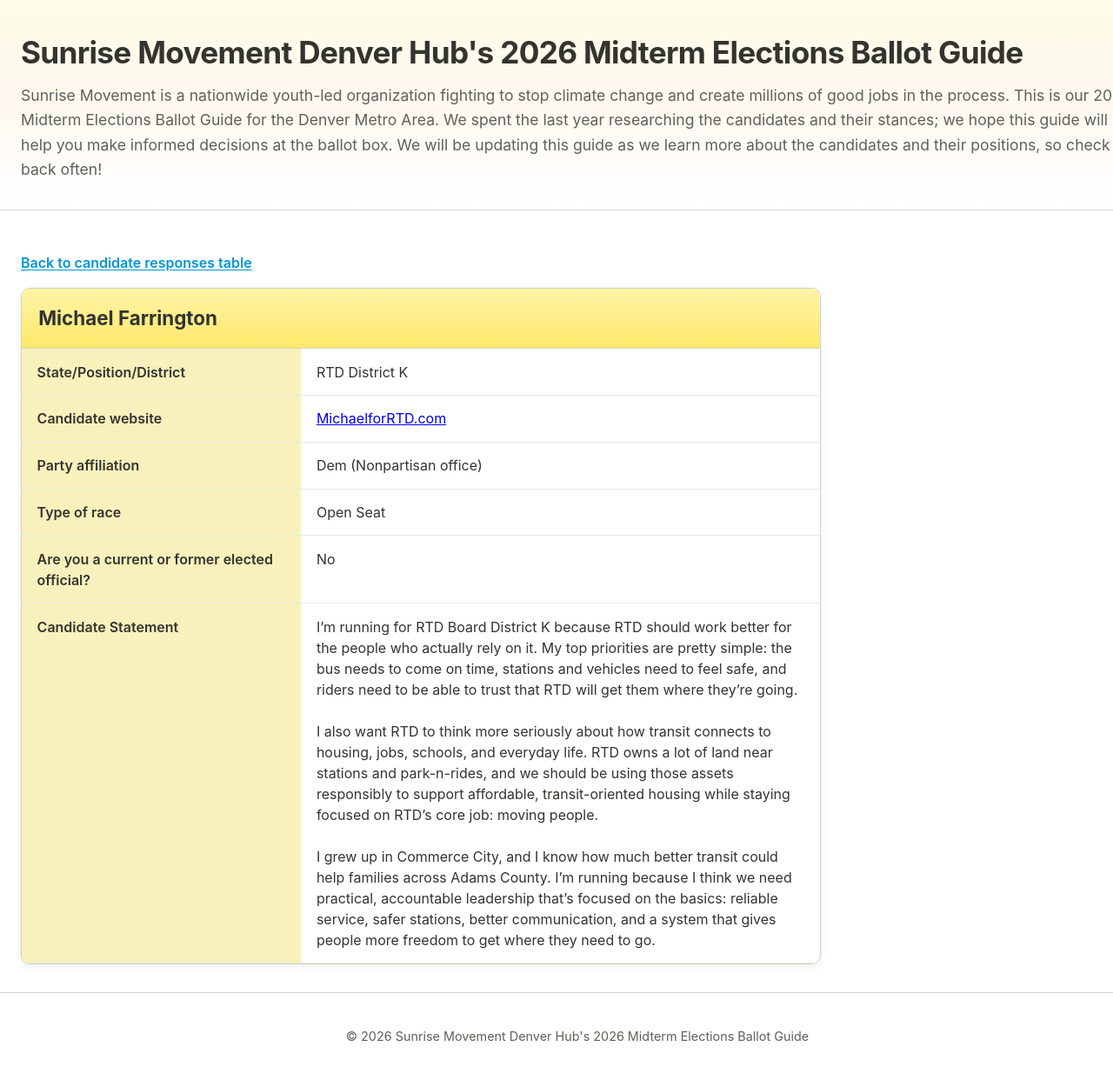
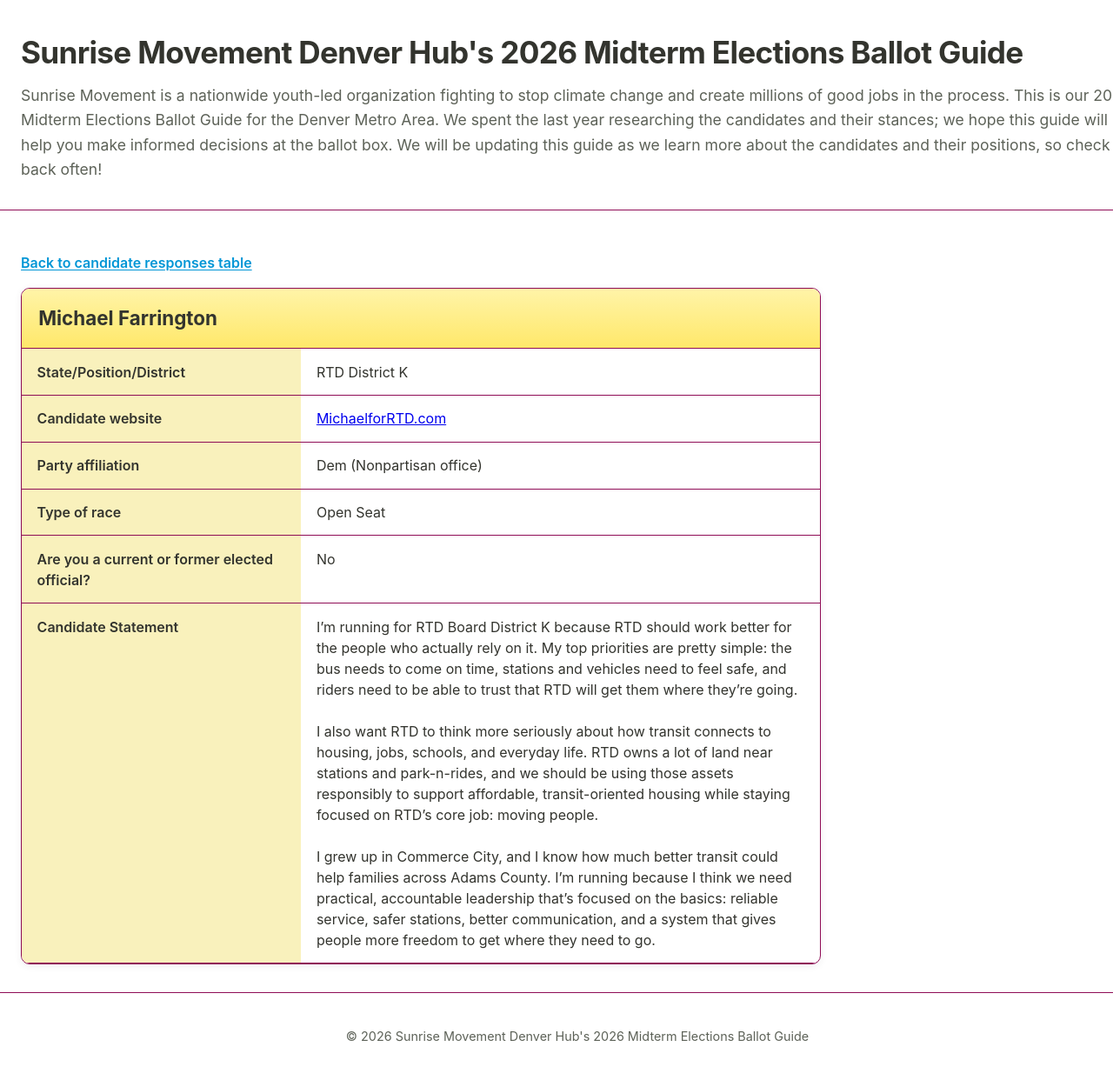
Before and after one commit to sunrisemvmtDEN/sunrisemvmtDEN.github.io, a Jekyll site: the page built from candidate.html, in a window 1280 px wide. Shown: the whole page at 87% size. Built offline with Jekyll 4.4.1, drawn with Linux system fonts in a browser that asks for light colours.

Commit message:
Update page styling: remove header gradient, add gold title strips, change line color to maroon

```diff
--- a/assets/css/layout.css
+++ b/assets/css/layout.css
@@ -13,7 +13,8 @@
   --bg: var(--denver-white);
   --ink: var(--sunrise-charcoal);
   --muted: #5d6258;
-  --line: #c9d5c3;
+  /* --line: #c9d5c3; */
+  --line: var(--sunrise-maroon);
   --accent: var(--sunrise-orange);
   --accent-soft: #f9f1bc;
   --accent-strong: var(--denver-red);
@@ -51,13 +52,8 @@ body {
 .site-header {
   width: 100%;
   padding: 2rem 1.5rem;
-  background: linear-gradient(
-    180deg,
-    rgba(255, 222, 22, 0.1) 0%,
-    rgba(253, 144, 20, 0.06) 50%,
-    transparent 100%
-  );
-  border-bottom: 1px solid var(--line);
+  background: var(--denver-white);
+  border-bottom: 1px solid var(--sunrise-maroon);
 }
 
 .site-title {
--- a/candidate.html
+++ b/candidate.html
@@ -4,6 +4,15 @@ title: Candidate Profile
 ---
 
 <style>
+  :root {
+    --sunrise-maroon: #8f0d56;
+    --denver-white: #ffffff;
+    --denver-sky-blue: #0096d6;
+    --sunrise-charcoal: #33342e;
+    --accent-soft: #f9f1bc;
+    --line: var(--sunrise-maroon);
+  }
+
   .profile-wrap {
     max-width: 920px;
     margin-top: 1rem;
@@ -46,7 +55,7 @@ title: Candidate Profile
   .profile-table th,
   .profile-table td {
     padding: 0.9rem 1.1rem;
-    border-bottom: 1px solid #e5ece1;
+    border-bottom: 1px solid var(--line);
     text-align: left;
     vertical-align: top;
     line-height: 1.5;
```
Also changed, not shown: index.md (+27 -3 lines).
